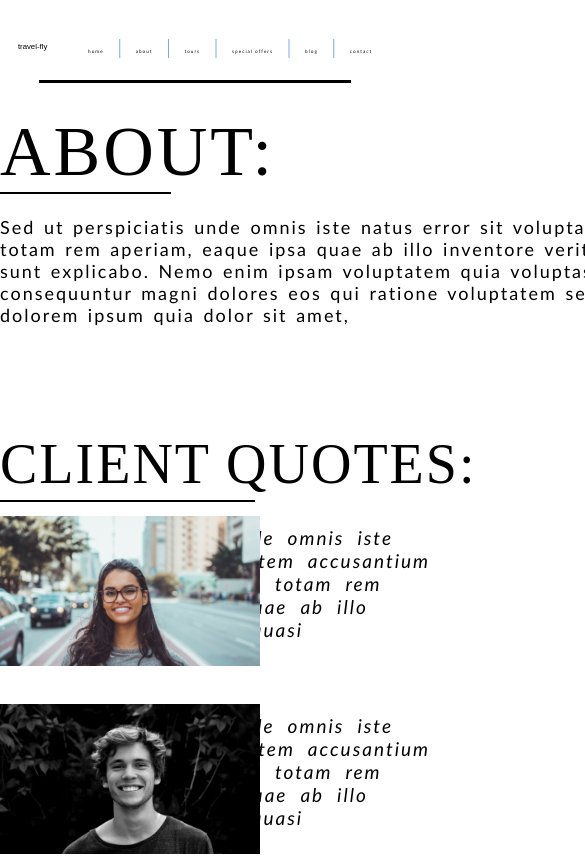
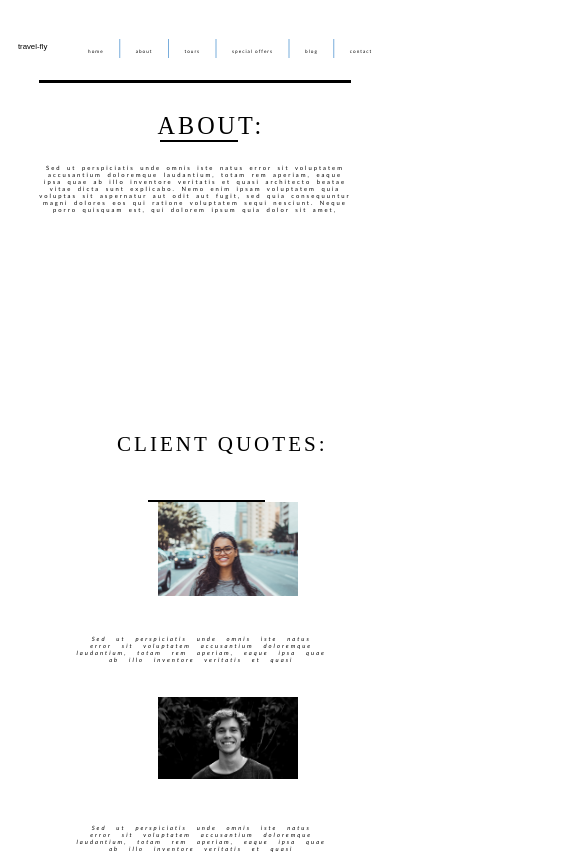
Before and after one commit to d-bosley/homework_five, a website: page index.html in a window 390 px wide. Shown: the top 857 px of the page, 585 px wide, since content can reach past the window. Drawn offline with Linux system fonts and the light colour scheme; a web font is replaced by a local one.

Commit message:
commit 2 for homework 5

```diff
--- a/scss/styles.scss
+++ b/scss/styles.scss
@@ -15,9 +15,9 @@ margin: 0 auto;
 body,
 head
 {
-    width: 100vw;
-    max-width: 1280px;
-    min-width: 500px;
+    width: 100%;
+    // max-width: 1280px;
+    // min-width: 500px;
     font-size: 100%;
 }
 
@@ -28,7 +28,6 @@ a
 
 #home_top
 {
-    //background-color: red;
     width: 100%;
     max-width: 1280px;
     height: 92px;
@@ -86,7 +85,6 @@ a
 #divider
 {
     width: 100%;
-    max-width: 1280px;
     height: 92px;
 }
 
@@ -245,4 +243,97 @@ a
 }
 
 @media screen and (max-width: 1080px)
-{}
+{
+
+#about_read
+    {
+        width: 80%;
+        max-width: 800px;
+
+        h1
+        {
+            font-size: 6.2vw;
+            font-weight: 300;
+            letter-spacing: 3px;
+            color: black;
+            margin-left: 38%;
+            // margin-top: 50px;
+            // margin-left: 305px;
+        }
+
+        .line_2
+        {
+            left: 41%;
+            right: 41%;
+            width: 20%;
+            margin: auto;
+        }
+
+        p
+        {
+            width: 100%;
+            font-weight: 100;
+            font-size: 1.5vw;
+            text-align: center;
+        }
+    }
+
+#about_test
+{
+    width: 80%;
+    max-width: 800px;
+    h1
+    {
+        font-size: 5.4vw;
+        font-weight: 300;
+        letter-spacing: 3px;
+        color: black;
+        margin-left: 25%;
+    }
+
+    .line_3
+    {
+        left: 38%;
+        right: 38%;
+        width: 30%;
+        margin: auto;
+    }
+
+    div
+        {
+            // width: 10vw;
+            // max-width: 236px;
+            // height: 13vw;
+            width: 100%;
+            height: 24%;
+            display: inline-block;
+            margin-bottom: 38px;
+
+            img
+            {
+                object-fit: contain;
+                object-position: 0;
+                position: relative;
+                width: 30%;
+                min-width: 140px;
+                height: 100%;
+                margin-left: 38%;
+            }
+
+            p
+            {
+                font-size: 1.5vw;
+                text-align: center;
+                padding: 10px 0 0px 0px;
+                margin-left: 12%;
+                margin-right: 12%;
+                width: 80%;
+            }
+
+            .signature
+            {
+                font-size: 0px
+            }
+        }
+    }
+}
```
Also changed, not shown: README.md, css/styles.css, 1 other file.
